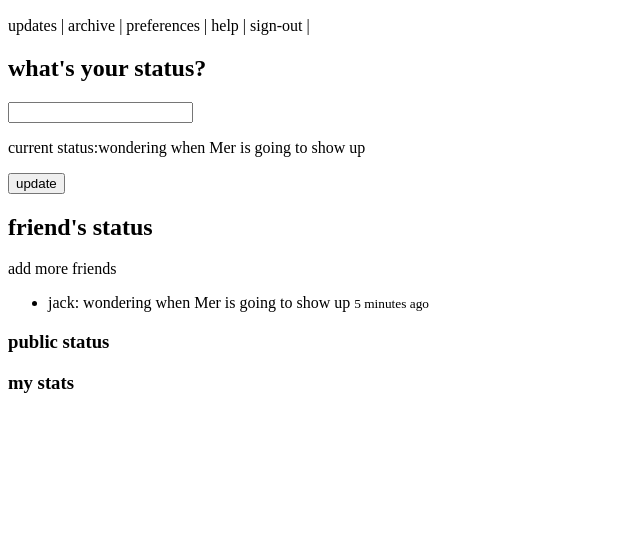
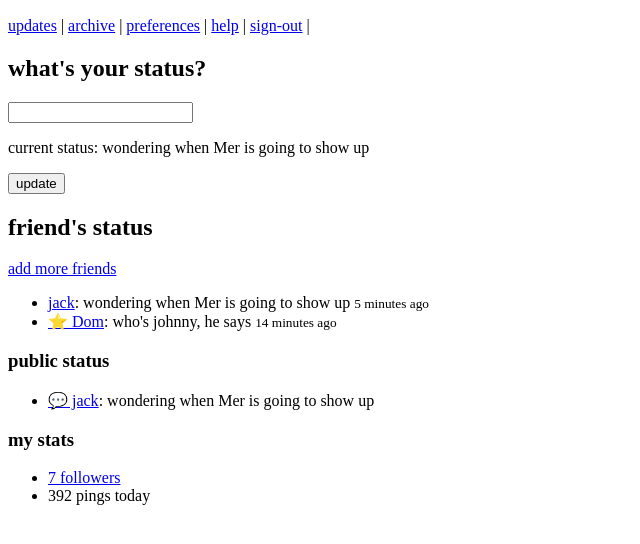
Before and after one commit to TheBritishSabrina/early-twitter-example, a website: page index.html in a window 1280 px wide. Shown: the part 50-594 px from the top of the page, without its empty margins (0-640 px from the left). Drawn offline with Linux system fonts and the light colour scheme.

Commit message:
Add emojis and public status

```diff
--- a/index.html
+++ b/index.html
@@ -2,13 +2,15 @@
 <html lang="en">
   <head>
     <title>Early Twitter</title>
+    <meta charset="UTF-8" />
   </head>
   <body>
     <header>
       <h2>twitter</h2>
       <nav>
-        <a>updates</a> | <a>archive</a> | <a>preferences</a> | <a>help</a> |
-        <a>sign-out</a> |
+        <a href="#">updates</a> | <a href="#">archive</a> |
+        <a href="#">preferences</a> | <a href="#">help</a> |
+        <a href="#">sign-out</a> |
       </nav>
     </header>
     <main>
@@ -17,27 +19,42 @@
         <form>
           <input />
           <p>
-            <bold>current status:</bold>wondering when Mer is going to show up
+            <bold>current status:</bold> wondering when Mer is going to show up
           </p>
           <button>update</button>
         </form>
       </section>
       <section>
         <h2>friend's status</h2>
-        <a>add more friends</a>
+        <a href="#">add more friends</a>
         <ul>
           <li>
-            <a>jack</a>: wondering when Mer is going to show up
+            <a href="#">jack</a>: wondering when Mer is going to show up
             <small>5 minutes ago</small>
+          </li>
+          <li>
+            <a href="#">⭐ Dom</a>: who's johnny, he says
+            <small>14 minutes ago</small>
           </li>
         </ul>
       </section>
       <section>
         <h3>public status</h3>
+        <ul>
+          <li>
+            <a href="#">💬 jack</a>: wondering when Mer is going to show up
+          </li>
+        </ul>
       </section>
     </main>
     <footer>
       <h3>my stats</h3>
+      <ul>
+        <li>
+          <a href="#">7 followers</a>
+        </li>
+        <li>392 pings today</li>
+      </ul>
     </footer>
   </body>
 </html>
```
